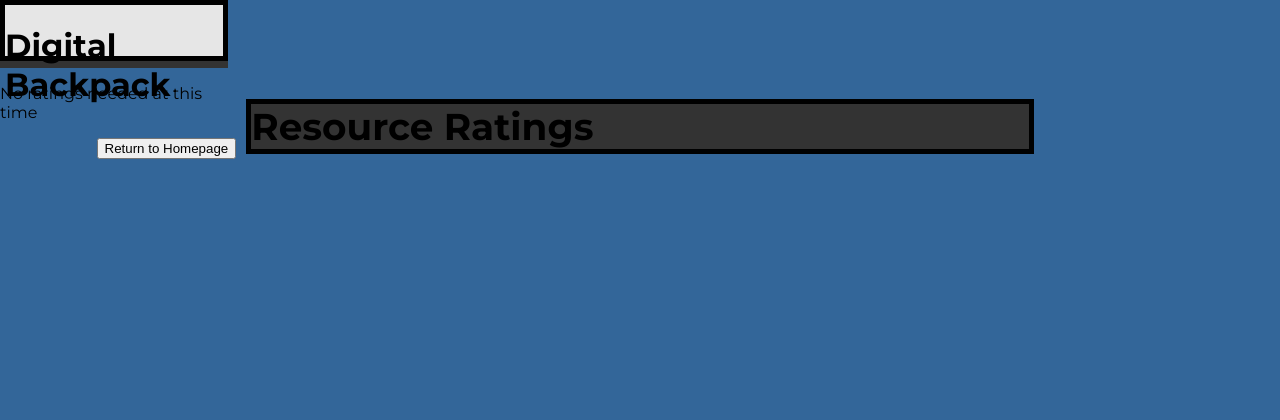
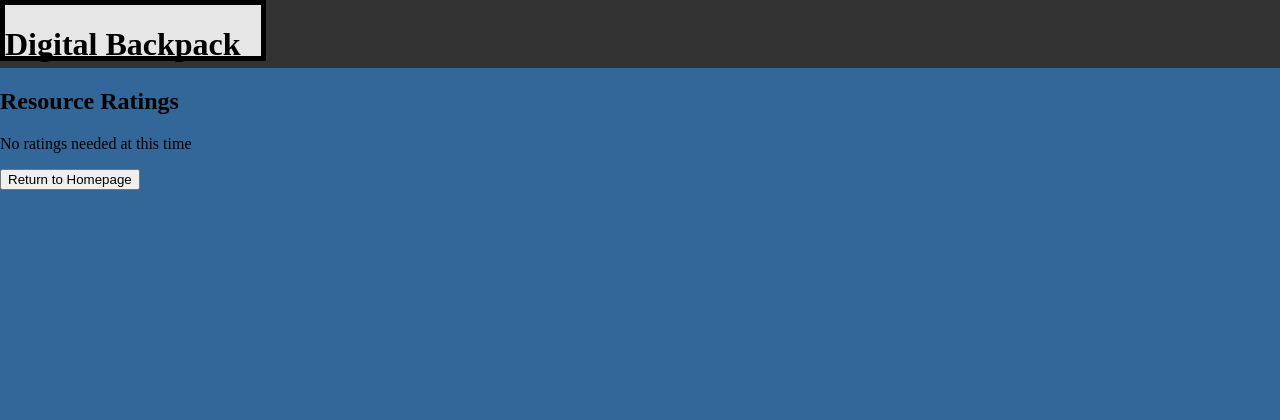
Before and after one commit to kevkilbourne/DigiPackWebpage, a Django app: page /ratings/ in a window 1280 px wide. Shown: the top 420 px of the page. After the commit the page ends 190 px from the top, so only its background shows below. Run offline with Django 4.2, Linux system fonts and the light colour scheme.

Commit message:
CSS Updates
Updates to CSS for forms

```diff
--- a/DigitalBackpack/static/css/ratings.css
+++ b/DigitalBackpack/static/css/ratings.css
@@ -1,12 +1,3 @@
-@font-face {
-    src: url(fonts/Montserrat-VariableFont_wght.ttf);
-    font-family: Montserrat;
-}
-
-html {
-    font-family: Montserrat;
-}
-
 body {
   padding: 0;
   margin: 0;
@@ -20,12 +11,10 @@
 }
 
 .headBox {
-  width: 17vw;
+  width: 20vw;
   height: 4vw;
   background-color: #e6e6e6;
   border: 5px solid #000000;
-}
-
 
 .container {
   display: grid;
```
Also changed, not shown: DigitalBackpack/static/css/teacherWeb.css (+0 -33 lines).
